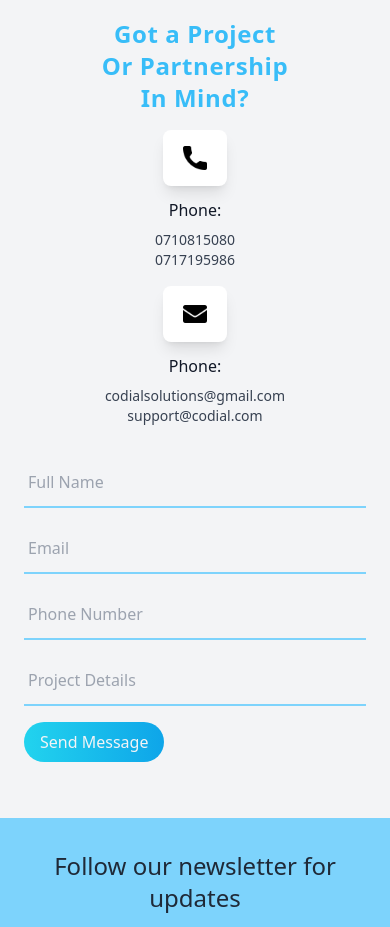
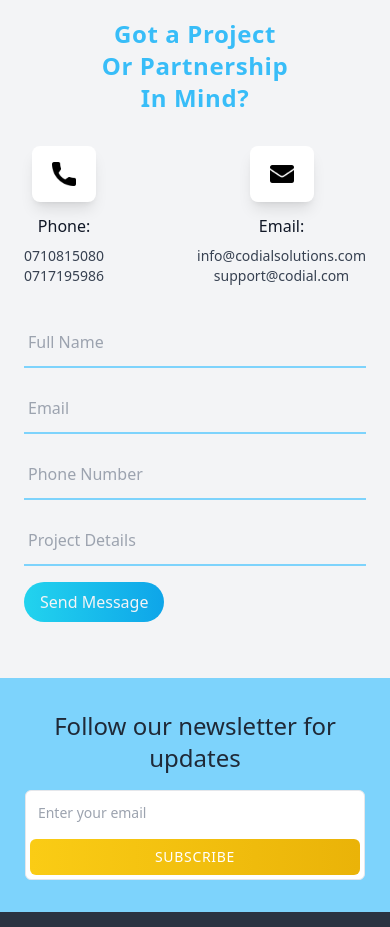
Before and after one commit to Andrew-Ochieng/Codial, a Nuxt app: page / in a window 390 px wide. Shown: the part 5060-5987 px from the top of the page. Built offline with nearby package versions, Linux system fonts and the light colour scheme.

Commit message:
reachout section mobile responsiveness

```diff
--- a/components/reachOut.vue
+++ b/components/reachOut.vue
@@ -6,22 +6,26 @@
                 <h1 class="md:text-5xl text-2xl font-semibold tracking-wide md:leading-tight text-sky-400">
                     Got a Project <br> Or Partnership <br> In Mind?
                 </h1>
-                <div class="md:mt-8 mt-4 md:flex justify-between">
+                <div class="md:mt-8 mt-4 flex justify-between">
                     <div class="md:mt-0 mt-4 text-gray-700 flex flex-col justify-center items-center">
                         <div class="p-4 bg-white rounded-lg flex items-center justify-center w-16 mb-3 shadow-lg">
                              <img class="md:w-8 w-6" src="../assets/images/call.png" alt="">
                         </div>
-                        <h5 class="font-medium mb-2 text-gray-900">Phone:</h5>
-                        <p class="md:text-base text-sm">0710815080</p>
-                        <p class="md:text-base text-sm">0717195986</p>
+                        <div class="">
+                            <h5 class="font-medium mb-2 text-gray-900">Phone:</h5>
+                            <p class="md:text-base text-sm">0710815080</p>
+                            <p class="md:text-base text-sm">0717195986</p>
+                        </div>
                     </div>
                     <div class="md:mt-0 mt-4 text-gray-700 flex flex-col justify-center items-center">
                         <div class="p-4 bg-white rounded-lg flex items-center justify-center w-16 mb-3 shadow-lg">
                             <img class="md:w-8 w-6" src="../assets/images/email.png" alt="">
                         </div>
-                        <h5 class="font-medium mb-2 text-gray-900">Phone:</h5>
-                        <p class="md:text-base text-sm">codialsolutions@gmail.com</p>
-                        <p class="md:text-base text-sm">support@codial.com</p>
+                        <div class="">
+                            <h5 class="font-medium mb-2 text-gray-900">Email:</h5>
+                            <p class="md:text-base text-sm">info@codialsolutions.com</p>
+                            <p class="md:text-base text-sm">support@codial.com</p>
+                        </div>
                     </div>
 
                 </div>
```
